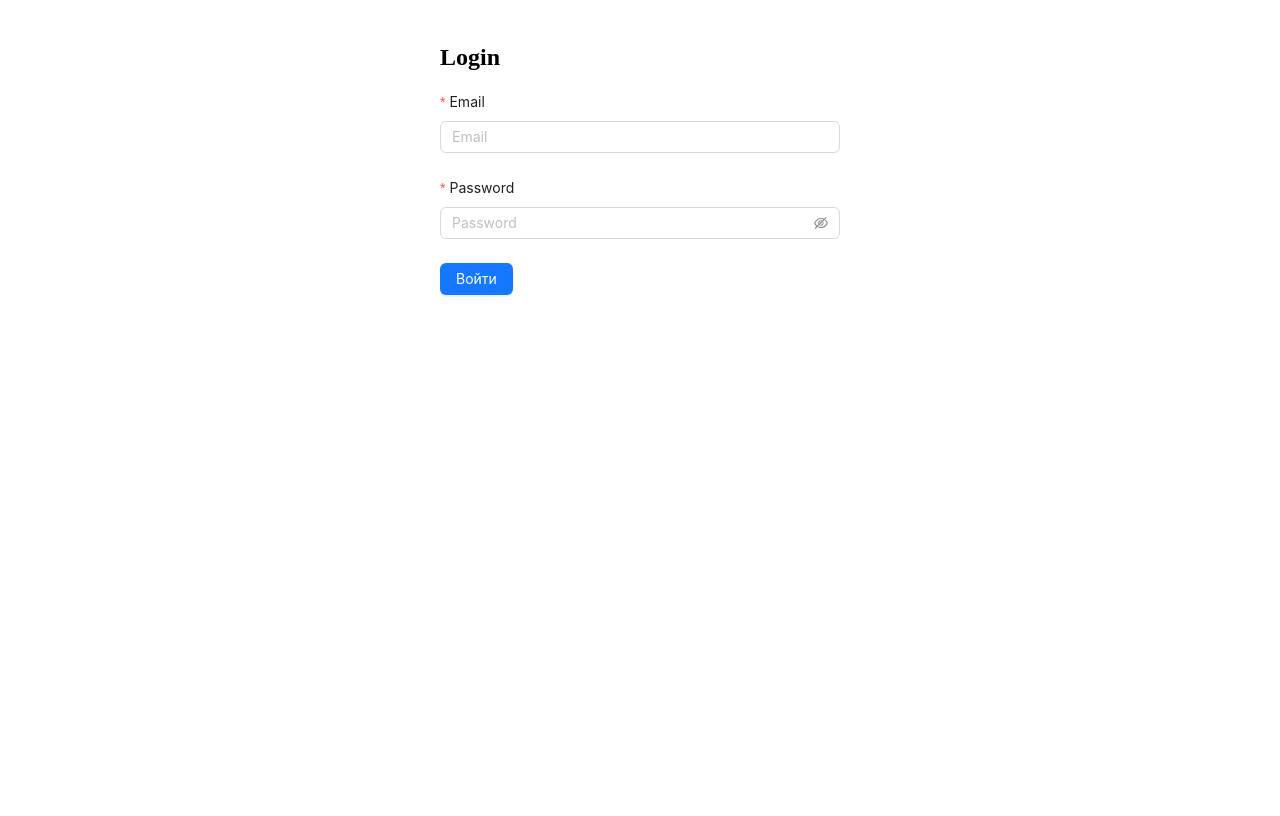
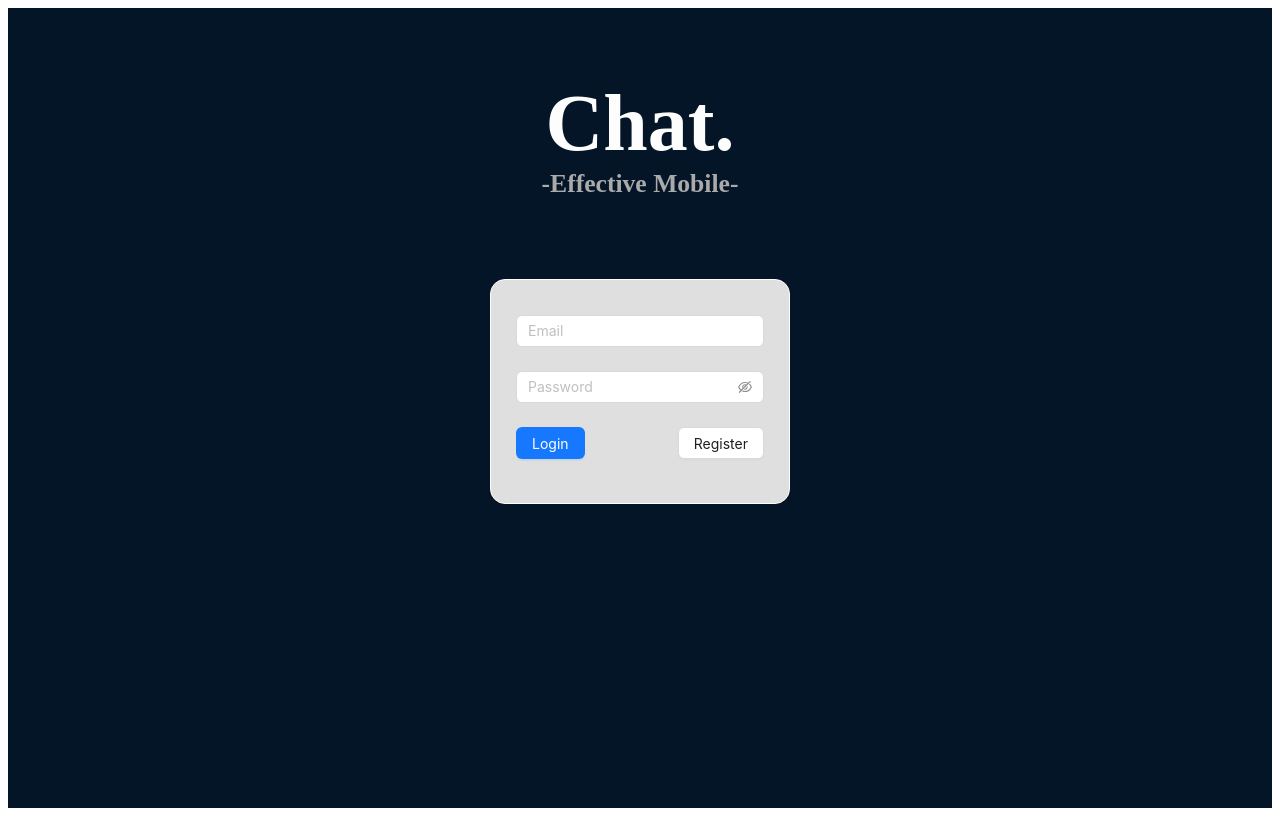
Before and after one commit to cHeLoVe4uK/EM_Project, a React (Vite) app in the folder em-app/: page /login in a window 1280 px wide. Built offline with nearby package versions, Linux system fonts and the light colour scheme; no server answers; the HTML template or start-up script is replaced by a standard one.

Commit message:
update design

```diff
--- a/em-app/src/pages/ChatPage.tsx
+++ b/em-app/src/pages/ChatPage.tsx
@@ -1,10 +1,12 @@
 import React, { useState, useEffect, useRef } from "react";
-import { Button, Input, message, Modal, Layout, List } from "antd";
+import { Button, Input, message, Modal, Layout, List, Typography } from "antd";
+import { PlusOutlined, LogoutOutlined } from "@ant-design/icons";
 import { useNavigate } from "react-router-dom";
 import Cookies from "js-cookie";
 import { createChat, connectToChat } from "../api/api";
 
 const { Sider, Content } = Layout;
+const { Title } = Typography;
 
 interface Chat {
   id: string;
@@ -24,6 +26,7 @@ const ChatPage: React.FC = () => {
   const [newMessage, setNewMessage] = useState("");
   const [isModalVisible, setIsModalVisible] = useState(false);
   const [newChatName, setNewChatName] = useState("");
+  const [isLogoutModalVisible, setIsLogoutModalVisible] = useState(false);
   const navigate = useNavigate();
   const socketRef = useRef<WebSocket | null>(null);
 
@@ -92,6 +95,11 @@ const ChatPage: React.FC = () => {
   };
 
   const handleSendMessage = () => {
+    if (!newMessage.trim()) {
+      message.warning("Message cannot be empty.");
+      return;
+    }
+
     if (!selectedChat || !socketRef.current) {
       message.warning("Please select a chat or check your connection.");
       return;
@@ -107,6 +115,7 @@ const ChatPage: React.FC = () => {
 
     setNewMessage("");
   };
+
 
   const handleCreateChat = async () => {
     if (!newChatName.trim()) {
@@ -135,21 +144,32 @@ const ChatPage: React.FC = () => {
   };
 
   return (
-    <Layout style={{ height: "100vh" }}>
+    <Layout style={{ height: "100vh", background: "#f0f2f5" }}>
       <Sider
         theme="light"
-        width={250}
-        style={{ borderRight: "1px solid #ccc", overflowY: "auto" }}
+        width={300}
+        style={{
+          borderRight: "1px solid #ccc",
+          overflowY: "auto",
+          display: "flex",
+          flexDirection: "column",
+          justifyContent: "space-between",
+        }}
       >
+        <div>
+          <Title level={3} style={{ textAlign: "center", marginBottom: "20px",  padding: "20px", borderBottom: "1px solid #ccc",}}>
+            Chats
+          </Title>
           <List
-          header={<h3>Chats</h3>}
             dataSource={chats}
             renderItem={(chat) => (
               <List.Item
                 style={{
                   cursor: "pointer",
                   padding: "10px",
-                background: chat.id === selectedChat ? "#f0f0f0" : "inherit",
+                  background: chat.id === selectedChat ? "#e6f7ff" : "#fff",
+                  borderRadius: "5px",
+                  marginBottom: "10px",
                 }}
                 onClick={() => handleSelectChat(chat.id)}
               >
@@ -157,32 +177,80 @@ const ChatPage: React.FC = () => {
               </List.Item>
             )}
           />
-        <Button type="primary" onClick={() => setIsModalVisible(true)} block>
-          New Chat
-        </Button>
-        <Button type="primary" danger onClick={handleLogout} block>
+
+          <Button
+            icon={<PlusOutlined />}
+            onClick={() => setIsModalVisible(true)}
+            style={{
+              width: "80%",
+              background: "#ffffff",
+              borderRadius: "12",
+              left: 30,
+              padding: "20px",
+            }}
+          />
+        </div>
+        <Button
+          icon={<LogoutOutlined />}
+          type="primary"
+          danger
+          onClick={() => setIsLogoutModalVisible(true)}
+          style={{ position: 'absolute', bottom: 20, left: 20 }}
+        >
           Logout
         </Button>
       </Sider>
 
-      <Content style={{ display: "flex", flexDirection: "column" }}>
-        <div style={{ flex: 1, overflowY: "auto", padding: "1rem" }}>
+      <Content style={{ padding: "20px", display: "flex", flexDirection: "column" }}>
+        <div
+          style={{
+            flex: 1,
+            overflowY: "auto",
+            border: "1px solid #ccc",
+            borderRadius: "10px",
+            padding: "20px",
+            background: "#fff",
+          }}
+        >
           {selectedChat ? (
         <List
-              header={<h3>Messages</h3>}
         dataSource={messages}
         renderItem={(message) => (
-                <List.Item>
-                  <strong>{message.sender}:</strong> {message.text}
+          <List.Item
+            style={{
+              padding: "10px 15px",
+              marginBottom: "10px",
+              borderRadius: "12px",
+              background:
+                message.sender === "You" ? "#d9f7be" : "#f0f0f0",
+              alignSelf: message.sender === "You" ? "flex-end" : "flex-start",
+              maxWidth: "70%",
+              boxShadow: "0 2px 5px rgba(0, 0, 0, 0.1)",
+            }}
+          >
+            <div>
+              <Typography.Text
+                style={{
+                  fontWeight: message.sender === "You" ? "bold" : "normal",
+                  marginBottom: "5px",
+                  display: "block",
+                }}
+              >
+                {message.sender}
+              </Typography.Text>
+              <Typography.Text>{message.text}</Typography.Text>
+            </div>
           </List.Item>
         )}
       />
           ) : (
-            <p>Select a chat to start messaging.</p>
+            <p style={{ textAlign: "center", color: "#888" }}>
+              Select a chat to start messaging.
+            </p>
           )}
         </div>
 
-        <div style={{ padding: "1rem", display: "flex", gap: "10px" }}>
+        <div style={{ marginTop: "10px", display: "flex", gap: "10px" }}>
           <Input
             value={newMessage}
             onChange={(e) => setNewMessage(e.target.value)}
@@ -209,6 +277,17 @@ const ChatPage: React.FC = () => {
           placeholder="Enter chat name"
         />
       </Modal>
+
+      <Modal
+        title="Confirm Logout"
+        open={isLogoutModalVisible}
+        onOk={handleLogout}
+        onCancel={() => setIsLogoutModalVisible(false)}
+        okText="Yes"
+        cancelText="Cancel"
+      >
+        <p>Are you sure you want to log out?</p>
+      </Modal>
     </Layout>
   );
 };
--- a/em-app/src/pages/LoginPage.tsx
+++ b/em-app/src/pages/LoginPage.tsx
@@ -1,7 +1,8 @@
 import React from "react";
 import { LoginForm } from "../components/Form";
-import { message } from "antd";
+import { message, Button, Form, Input } from "antd";
 import { useNavigate } from "react-router-dom";
+import { GithubOutlined } from "@ant-design/icons";
 
 const LoginPage: React.FC = () => {
   const navigate = useNavigate();
@@ -30,9 +31,75 @@ const LoginPage: React.FC = () => {
   };
 
   return (
-    <div style={{ maxWidth: 400, margin: "auto", padding: "1rem" }}>
-      <h2>Login</h2>
-      <LoginForm onSubmit={handleLogin} />
+    <div
+      style={{
+        display: "flex",
+        flexDirection: "column",
+        alignItems: "center",
+        height: "100vh",
+        backgroundColor: "#041528",
+      }}
+    >
+      <h1
+        style={{
+          textAlign: "center",
+          fontSize: "5em",
+          margin: "0px",
+          marginTop: "70px",
+        }}
+      >
+        <a href="/" style={{ color: "#fdfdfd", textDecoration: "none" }}>
+          Chat.
+        </a>
+      </h1>
+      <h3
+        style={{
+          color: "#aaaaaa",
+          textAlign: "center",
+          fontSize: "1.6em",
+          margin: "0px",
+        }}
+      >
+        -Effective Mobile-
+      </h3>
+      <Form
+        onFinish={handleLogin}
+        style={{
+          maxWidth: "300px",
+          width: "100%",
+          paddingRight: "25px",
+          paddingTop: "35px",
+          paddingBottom: "20px",
+          paddingLeft: "25px",
+          border: "1px solid #fdfdfd",
+          borderRadius: "15px",
+          backgroundColor: "#dfdfdf",
+          marginTop: "80px",
+        }}
+      >
+        <Form.Item
+          name="email"
+          rules={[{ required: true, message: "Please input your email!" }]}
+        >
+          <Input placeholder="Email" />
+        </Form.Item>
+        <Form.Item
+          name="password"
+          rules={[{ required: true, message: "Please input your password!" }]}
+        >
+          <Input.Password placeholder="Password" />
+        </Form.Item>
+        <Form.Item>
+          <div style={{ display: "flex", justifyContent: "space-between" }}>
+            <Button type="primary" htmlType="submit">
+              Login
+            </Button>
+            <Button type="default" onClick={() => navigate("/register")}>
+              Register
+            </Button>
+          </div>
+        </Form.Item>
+      </Form>
     </div>
   );
 };
--- a/em-app/src/pages/RegisterPage.tsx
+++ b/em-app/src/pages/RegisterPage.tsx
@@ -1,6 +1,5 @@
 import React from "react";
-import { RegisterForm } from "../components/Form";
-import { message } from "antd";
+import { Form, Input, Button, message } from "antd";
 import { useNavigate } from "react-router-dom";
 
 const RegisterPage: React.FC = () => {
@@ -27,9 +26,81 @@ const RegisterPage: React.FC = () => {
   };
 
   return (
-    <div style={{ maxWidth: 400, margin: "auto", padding: "1rem" }}>
-      <h2>Register</h2>
-      <RegisterForm onSubmit={handleRegister} />
+    <div
+      style={{
+        display: "flex",
+        flexDirection: "column",
+        alignItems: "center",
+        height: "100vh",
+        backgroundColor: "#041528",
+      }}
+    >
+      <h1
+        style={{
+          textAlign: "center",
+          fontSize: "5em",
+          margin: "0px",
+          marginTop: "70px",
+        }}
+      >
+        <a href="/" style={{ color: "#fdfdfd", textDecoration: "none" }}>
+          Chat.
+        </a>
+      </h1>
+      <h3
+        style={{
+          color: "#aaaaaa",
+          textAlign: "center",
+          fontSize: "1.6em",
+          margin: "0px",
+        }}
+      >
+        -Effective Mobile-
+      </h3>
+      <Form
+        onFinish={handleRegister}
+        style={{
+          maxWidth: "300px",
+          width: "100%",
+          paddingRight: "25px",
+          paddingTop: "35px",
+          paddingBottom: "20px",
+          paddingLeft: "25px",
+          border: "1px solid #fdfdfd",
+          borderRadius: "15px",
+          backgroundColor: "#dfdfdf",
+          marginTop: "80px",
+        }}
+      >
+        <Form.Item
+          name="username"
+          rules={[{ required: true, message: "Please input your username!" }]}
+        >
+          <Input placeholder="Username" />
+        </Form.Item>
+        <Form.Item
+          name="email"
+          rules={[{ required: true, message: "Please input your email!" }]}
+        >
+          <Input placeholder="Email" />
+        </Form.Item>
+        <Form.Item
+          name="password"
+          rules={[{ required: true, message: "Please input your password!" }]}
+        >
+          <Input.Password placeholder="Password" />
+        </Form.Item>
+        <Form.Item>
+          <div style={{ display: "flex", justifyContent: "space-between" }}>
+            <Button type="primary" htmlType="submit">
+              Register
+            </Button>
+            <Button type="default" onClick={() => navigate("/login")}>
+              Back to Login
+            </Button>
+          </div>
+        </Form.Item>
+      </Form>
     </div>
   );
 };
```
Lines whose indentation alone changed are shown as unchanged.
